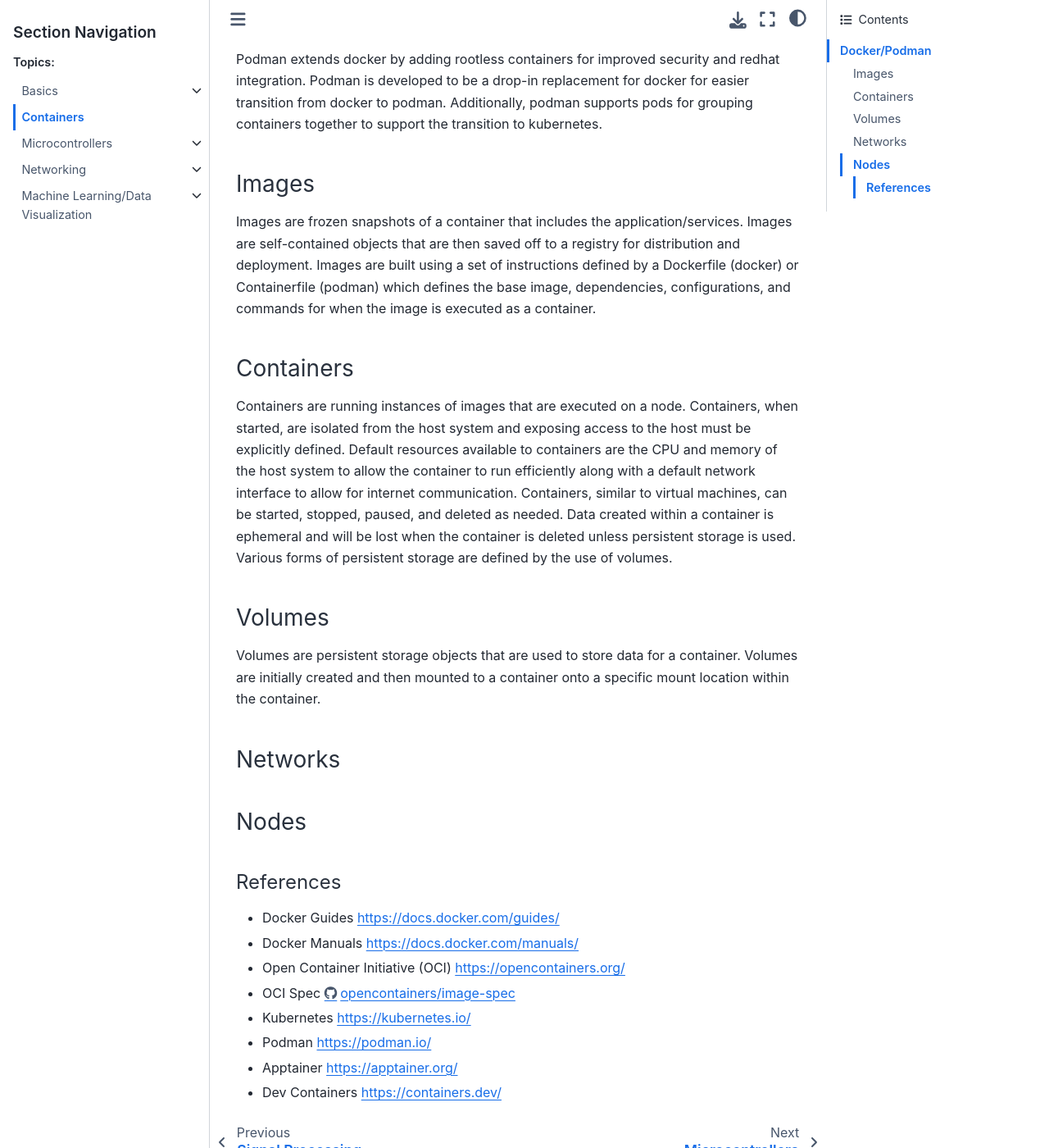
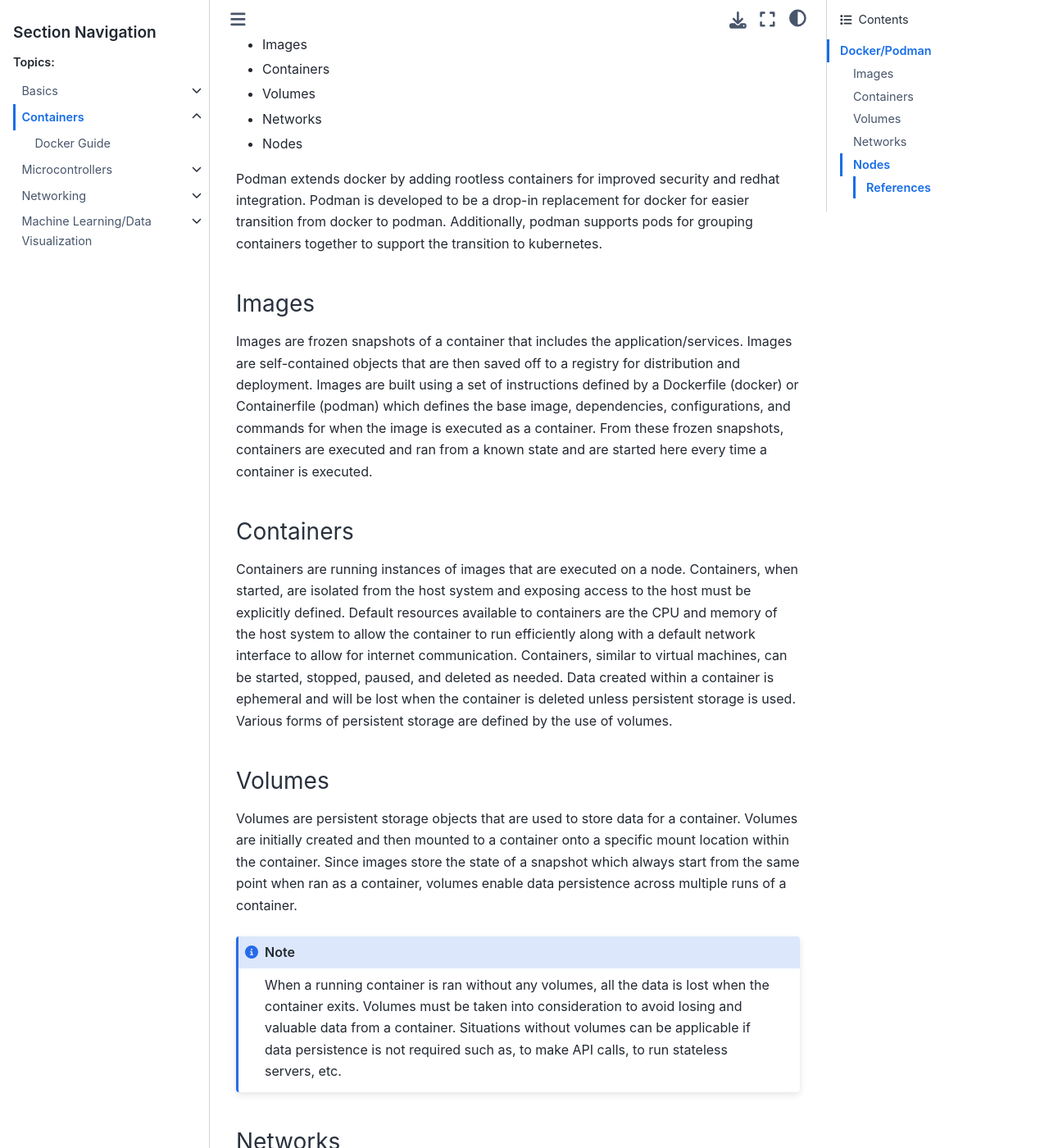
Before and after one commit to Kanaderu/Cloud-Native-IoT, a Sphinx documentation site: the page built from docs/notes/containers/index.rst, in a window 1280 px wide and 1400 px high, scrolled down 763 px. Shown: the whole window at 82% size. Built offline with Sphinx 7.4.7 and the Sphinx Book theme 1.1.4, drawn with Linux system fonts in a browser that asks for light colours; some of the changed text lies outside the part shown.

Commit message:
docs: expands docker docs

```diff
--- a/docs/notes/containers/index.rst
+++ b/docs/notes/containers/index.rst
@@ -2,8 +2,13 @@
 Containers
 ##########
 
+.. toctree::
+   :maxdepth: 2
+   :caption: Contents:
+
+   docker-guide
+
 Containers are a virtualization environment that is used deliver services/applications and their dependencies in a lightweight package. Containers have largely become popular through the popular tool, docker, and has been widely adopted due to its lightweight nature and ease of use. The rise of the use of containers has lead to a governing body called the `Open Container Initiative (OCI) <https://opencontainers.org/>`_ which has defined a set of standards/specifications for creating containers. OCI compliant tools follow the defined specifications and allows for other container technologies to work fairly seamless with one another. Containers are used for a variety of applications and services which include sidecar containers (largely for kubernetes), devcontainers (development environment), continuous integration/continuous deployment (CI/CD), and more. Docker and Podman will be used here as starting points into learning about and using containers.
-
 
 -------------
 Docker/Podman
@@ -22,7 +27,7 @@
 Images
 ------
 
-Images are frozen snapshots of a container that includes the application/services. Images are self-contained objects that are then saved off to a registry for distribution and deployment. Images are built using a set of instructions defined by a Dockerfile (docker) or Containerfile (podman) which defines the base image, dependencies, configurations, and commands for when the image is executed as a container.
+Images are frozen snapshots of a container that includes the application/services. Images are self-contained objects that are then saved off to a registry for distribution and deployment. Images are built using a set of instructions defined by a Dockerfile (docker) or Containerfile (podman) which defines the base image, dependencies, configurations, and commands for when the image is executed as a container. From these frozen snapshots, containers are executed and ran from a known state and are started here every time a container is executed.
 
 Containers
 ----------
@@ -32,14 +37,20 @@
 Volumes
 -------
 
-Volumes are persistent storage objects that are used to store data for a container. Volumes are initially created and then mounted to a container onto a specific mount location within the container.
+Volumes are persistent storage objects that are used to store data for a container. Volumes are initially created and then mounted to a container onto a specific mount location within the container. Since images store the state of a snapshot which always start from the same point when ran as a container, volumes enable data persistence across multiple runs of a container.
+
+.. note::
+    When a running container is ran without any volumes, all the data is lost when the container exits. Volumes must be taken into consideration to avoid losing and valuable data from a container. Situations without volumes can be applicable if data persistence is not required such as, to make API calls, to run stateless servers, etc.
 
 Networks
 --------
 
+Networks are virtual networks created by docker to facilitate networking communication across containers. The virtual networks allow containers to easily talk with one another if they are on the same network or create isolated containers for tightly managed interfaces.
+
 Nodes
 -----
 
+Nodes define the host platform/system for which the containers are ran on. Nodes describe a more advanced topic around container orchestration in which multiple compute nodes contribute to running a set of containers. The use of orchestration provides scalability, redundancy, and management of allocating containers across multiple systems. The most common tools for orchestration are Docker Swarm, Kubernetes, and Hashicorp Nomad.
 
 References
 ^^^^^^^^^^
```
Also changed, not shown: other parts of docs/notes/containers/index.rst (+1 -0 lines), docs/notes/containers/docker-guide.rst (added, +112 -0 lines), docs/notes/containers/assets/docker-architecture.webp (added), docs/notes/containers/assets/logo-docker.png (added), docs/notes/containers/assets/logo-podman.svg (added).
